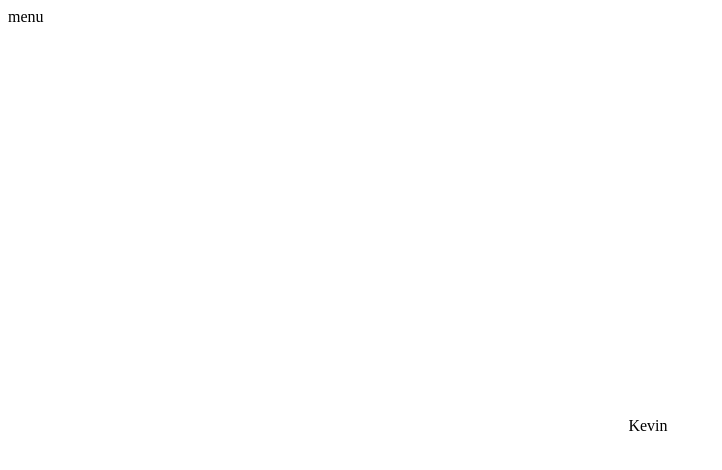
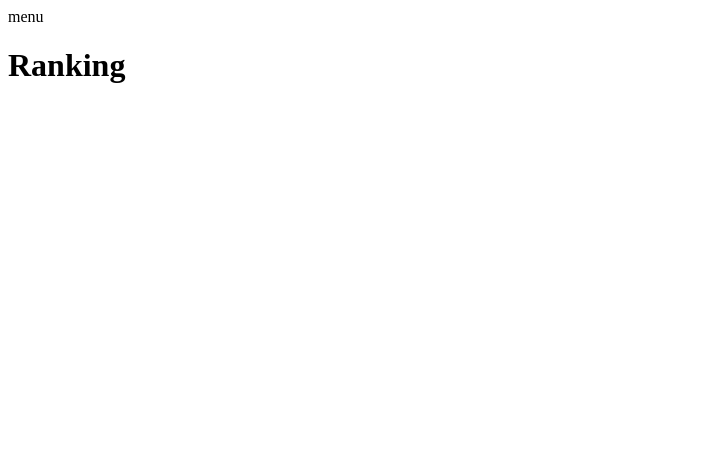
Before and after one commit to projeto-de-algoritmos/DC_JockeyClub, a React (Create React App) app: page / in a window 1280 px wide. Both pictures are taken after a click on the element "Verificar a posição dos cavalos". Shown: the top 470 px of the page, without its empty margins (0-722 px from the left). Built offline with nearby package versions, Linux system fonts and the light colour scheme.

Commit message:
fix: folders and renders on main menu

```diff
--- a/src/App.js
+++ b/src/App.js
@@ -1,6 +1,7 @@
 import "./styles/app.css";
 import React from "react";
 import { useState } from "react";
+import Ranking from "./components/ranking";
 
 function App() {
   const [mode, setMode] = useState(1);
@@ -10,8 +11,9 @@ function App() {
       <header>
         <span onClick={() => setMode(1)}>menu</span>
       </header>
+      {mode === 1 && (
       <div className="main-menu">
-        {mode === 1 && (
+
           <div className="choose-div">
             <h3> Escolha a função que voce deseja</h3>
             <div className="options">
@@ -31,11 +33,11 @@ function App() {
               </span>
             </div>
           </div>
+          </div>
         )}
-        {mode === 2 && <span>Kevin</span>}
+        {mode === 2 && <Ranking />}
         {mode === 3 && <span>Ailton</span>}
       </div>
-    </div>
   );
 }
 
--- /dev/null
+++ b/src/components/ranking.js
@@ -0,0 +1,10 @@
+const Ranking = () => {
+  return (
+    <div className="ranking">
+      <h1>Ranking</h1>
+    </div>
+  );
+};
+
+
+export default Ranking;
```
